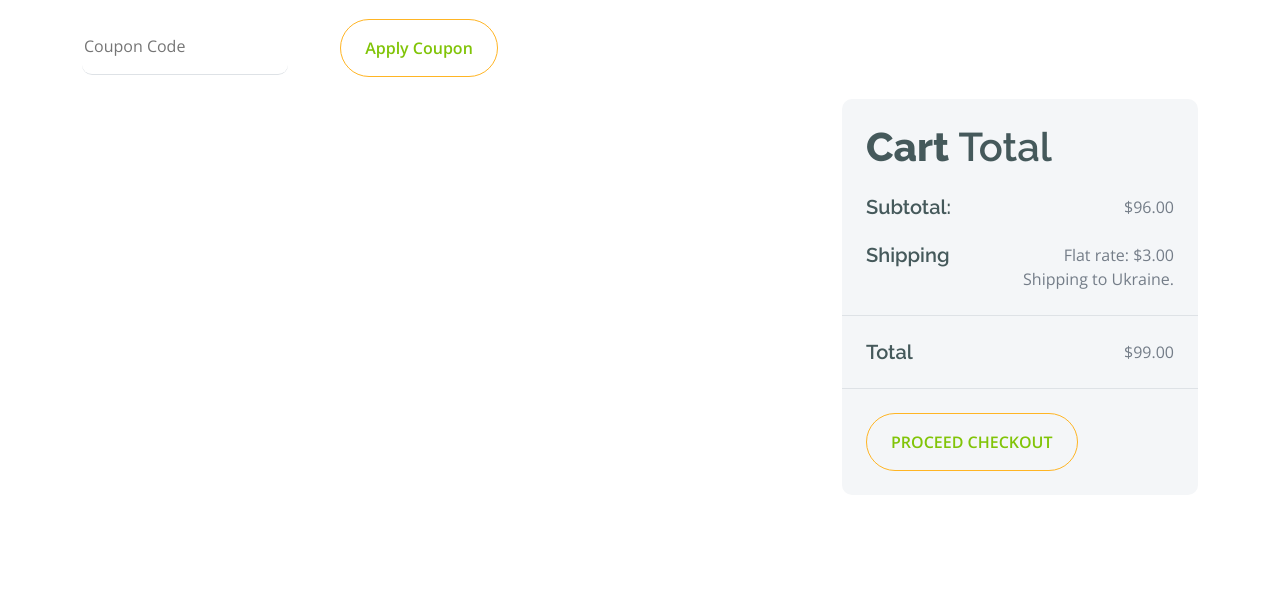
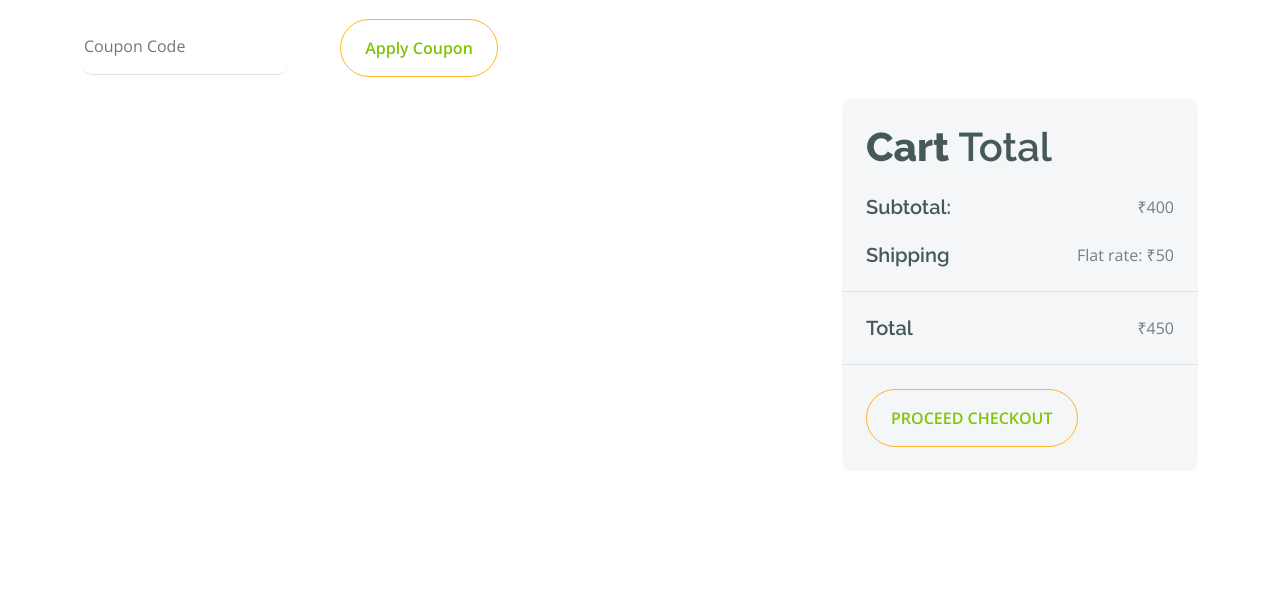
Before and after one commit to DipakDabgar/Fruitable, a Django app: page /cart in a window 1280 px wide. Shown: the part 608-1212 px from the top of the page. Run offline with Django 5.2, Linux system fonts and the light colour scheme; data comes from the database, SQL or seed files in the repository; both versions use the stored data as it was after the commit; some libraries are stand-ins or nearby versions.

Commit message:
add total cart

```diff
--- a/myapp/templates/cart.html
+++ b/myapp/templates/cart.html
@@ -86,9 +86,10 @@
                                     <p class="mb-0 mt-4">₹{{i.total_price}}</p>
                                 </td>
                                 <td>
+                                    <a href="{% url 'delete_item' i.id %}">
                                     <button class="btn btn-md rounded-circle bg-light border mt-4" >
-                                        <a href="{% url 'delete_item' i.id %}"><i class="fa fa-times text-danger"></i></a>
-                                    </button>
+                                    <i class="fa fa-times text-danger"></i>
+                                    </button></a>
                                 </td>
 
                             </tr>
@@ -109,19 +110,19 @@
                                 <h1 class="display-6 mb-4">Cart <span class="fw-normal">Total</span></h1>
                                 <div class="d-flex justify-content-between mb-4">
                                     <h5 class="mb-0 me-4">Subtotal:</h5>
-                                    <p class="mb-0">$96.00</p>
+                                    <p class="mb-0">₹{{total_price}}</p>
                                 </div>
                                 <div class="d-flex justify-content-between">
                                     <h5 class="mb-0 me-4">Shipping</h5>
                                     <div class="">
-                                        <p class="mb-0">Flat rate: $3.00</p>
+                                        <p class="mb-0">Flat rate: ₹{{shipping_charge}}</p>
                                     </div>
                                 </div>
-                                <p class="mb-0 text-end">Shipping to Ukraine.</p>
+
                             </div>
                             <div class="py-4 mb-4 border-top border-bottom d-flex justify-content-between">
                                 <h5 class="mb-0 ps-4 me-4">Total</h5>
-                                <p class="mb-0 pe-4">$99.00</p>
+                                <p class="mb-0 pe-4">₹{{grand_total}}</p>
                             </div>
                             <button class="btn border-secondary rounded-pill px-4 py-3 text-primary text-uppercase mb-4 ms-4" type="button">Proceed Checkout</button>
                         </div>
--- a/myapp/views.py
+++ b/myapp/views.py
@@ -68,7 +68,15 @@ def cart(request):
     cate_id=Add_to_cart.objects.all()
     wish_count=Add_to_wishlist.objects.all().count()
     cart_count=Add_to_cart.objects.all().count()
-    con={"cate_id":cate_id,"wish_count":wish_count,"cart_count":cart_count}
+
+    total_price=0
+    for i in cate_id:
+        total_price += i.product_id.price * i.quantity
+
+    shipping_charge=50
+    grand_total= total_price + shipping_charge
+
+    con={"cate_id":cate_id,"wish_count":wish_count,"cart_count":cart_count,"total_price":total_price,"grand_total":grand_total,"shipping_charge":shipping_charge}
 
 
     return render(request,"cart.html",con)
```
Also changed, not shown: db.sqlite3.
